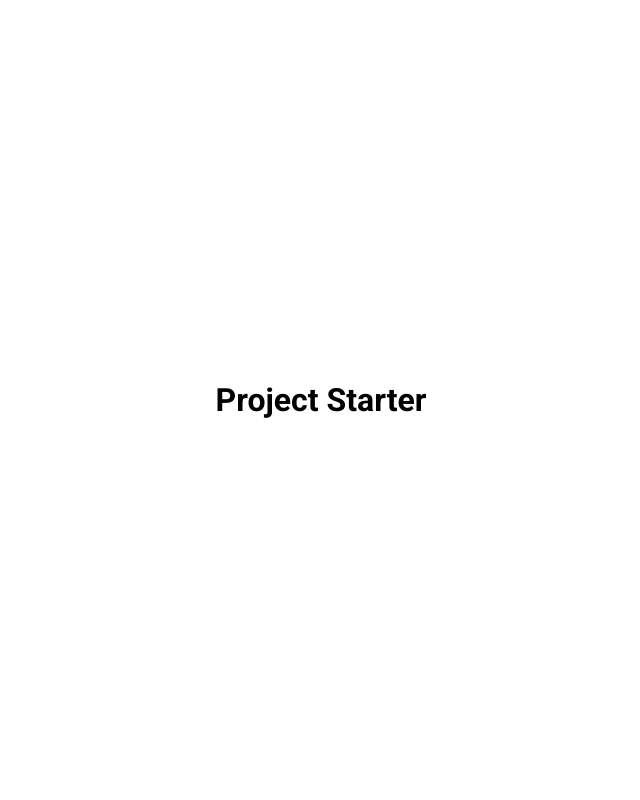
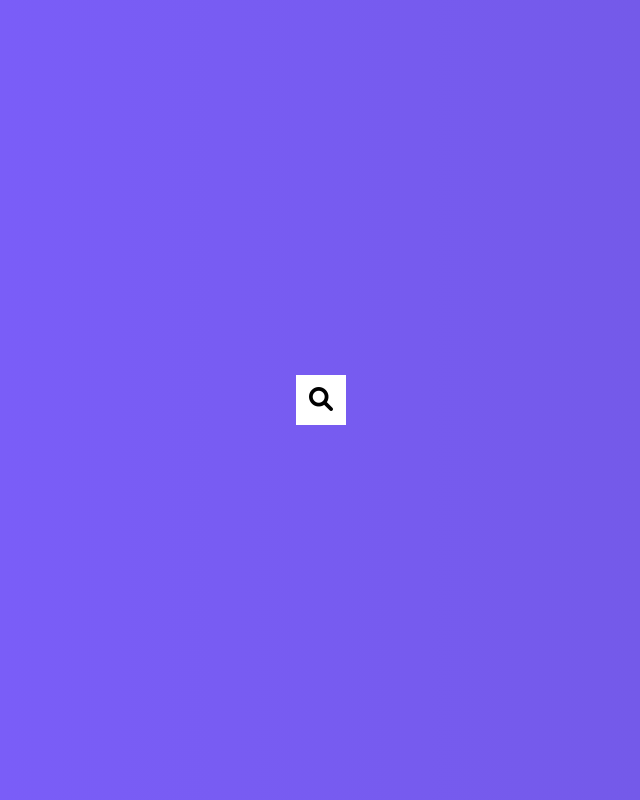
Before and after one commit to leoelicos/50p, a plain HTML site: page 04_hiddenSearchWidget/index.html in a window 1280 px wide. Shown: the whole page, without its empty margins (319-959 px from the left). Drawn offline with Linux system fonts and the light colour scheme.

Commit message:
added code

```diff
--- a/04_hiddenSearchWidget/index.html
+++ b/04_hiddenSearchWidget/index.html
@@ -3,12 +3,23 @@
 	<head>
 		<meta charset="UTF-8" />
 		<meta name="viewport" content="width=device-width, initial-scale=1.0" />
+		<link
+			rel="stylesheet"
+			href="https://cdnjs.cloudflare.com/ajax/libs/font-awesome/6.0.0/css/all.min.css"
+			integrity="sha512-9usAa10IRO0HhonpyAIVpjrylPvoDwiPUiKdWk5t3PyolY1cOd4DSE0Ga+ri4AuTroPR5aQvXU9xC6qOPnzFeg=="
+			crossorigin="anonymous"
+			referrerpolicy="no-referrer"
+		/>
 		<link rel="stylesheet" href="./style.css" />
-		<title>My Project</title>
+		<title>Hidden Search</title>
 	</head>
 	<body>
-		<h1>Project Starter</h1>
-
+		<div class="search">
+			<input type="text" class="input" placeholder="Search..." />
+			<button class="btn">
+				<i class="fas fa-search"></i>
+			</button>
+		</div>
 		<script src="./script.js"></script>
 	</body>
 </html>
--- a/04_hiddenSearchWidget/script.js
+++ b/04_hiddenSearchWidget/script.js
@@ -0,0 +1,8 @@
+const search = document.querySelector('.search');
+const btn = document.querySelector('.btn');
+const input = document.querySelector('.input');
+
+btn.addEventListener('click', () => {
+	search.classList.toggle('active');
+	input.focus();
+});
--- a/04_hiddenSearchWidget/style.css
+++ b/04_hiddenSearchWidget/style.css
@@ -4,12 +4,52 @@
 	box-sizing: border-box;
 }
 body {
+	background-image: linear-gradient(90deg, #7d5fff, #7158e2);
 	font-family: 'Roboto', sans-serif;
 	display: flex;
-	flex-direction: column;
 	align-items: center;
 	justify-content: center;
 	height: 100vh;
 	overflow: hidden;
 	margin: 0;
 }
+.search {
+	position: relative;
+	height: 50px;
+}
+
+.search .input {
+	background-color: #fff;
+	border: 0;
+	font-size: 18px;
+	padding: 15px;
+	height: 50px;
+	width: 50px;
+	transition: width 0.3x ease;
+}
+
+.btn {
+	background-color: #fff;
+	border: 0;
+	cursor: pointer;
+	font-size: 24px;
+	position: absolute;
+	top: 0;
+	left: 0;
+	height: 50px;
+	width: 50px;
+	transition: transform 0.3s ease;
+}
+
+.btn:focus,
+.input.focus {
+	outline: none;
+}
+
+.search.active .input {
+	width: 200px;
+}
+
+.search.active .btn {
+	transform: translateX(198px);
+}
```
